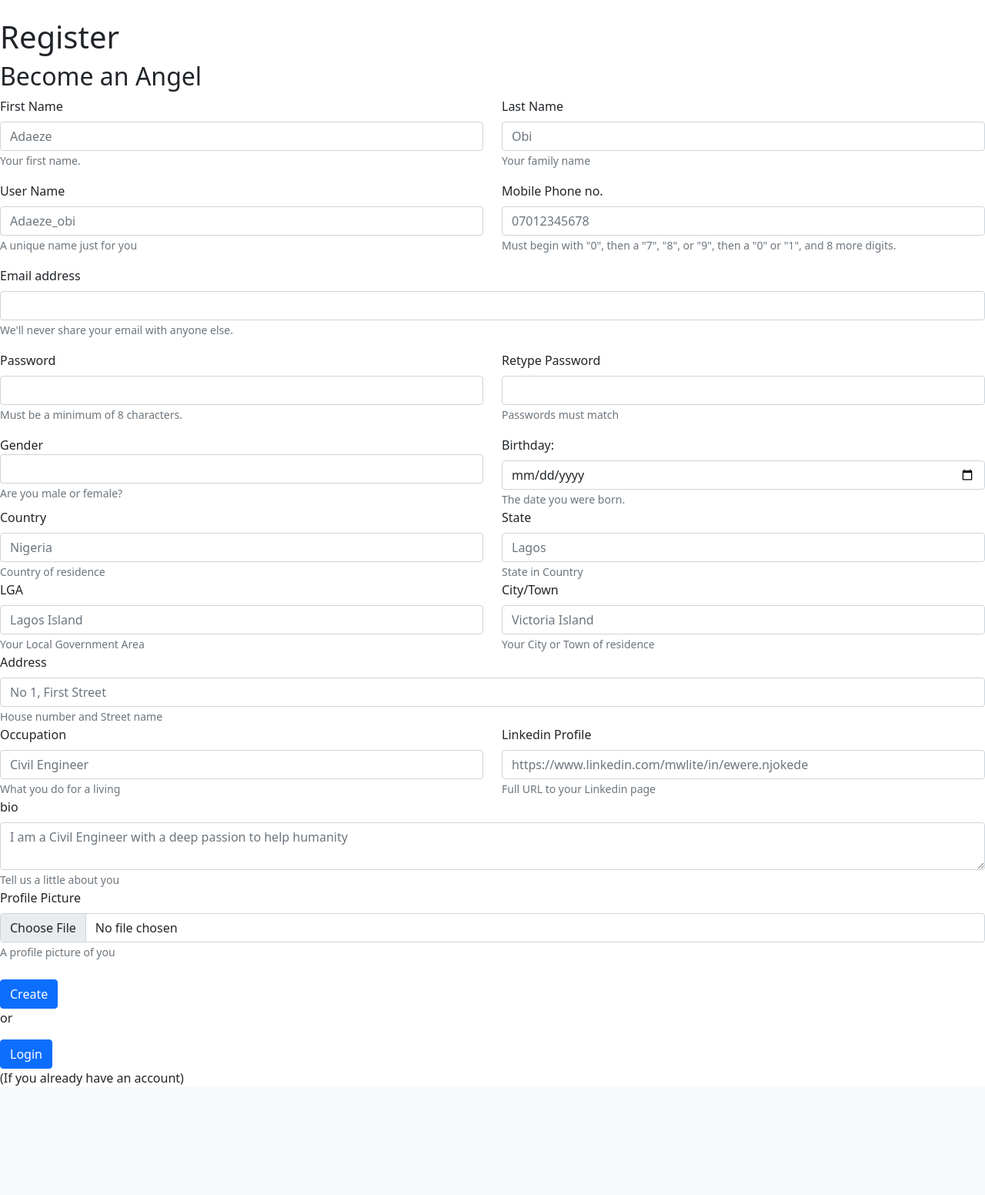
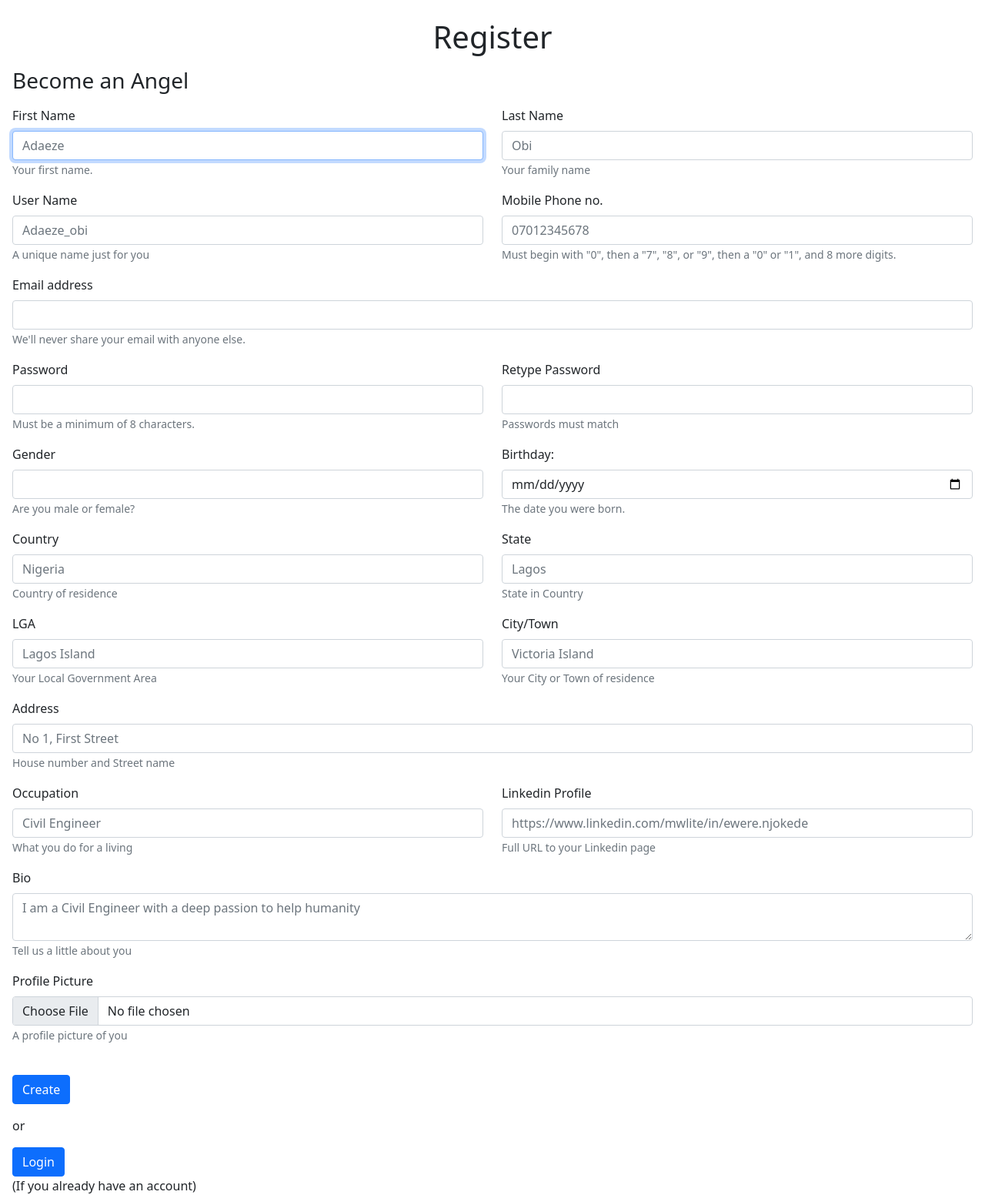
Before and after one commit to engrnonny/web50-capstone, a Django app: page /register in a window 1280 px wide. Shown: the part 56-1608 px from the top of the page at 77% size. Before the commit the page ends 1466 px from the top, so only its background shows below. Run offline with Django 3.2, Linux system fonts and the light colour scheme.

Commit message:
Started Frontend design

```diff
--- a/main/templates/main/about.html
+++ b/main/templates/main/about.html
@@ -6,8 +6,11 @@
 
 {% block body %}
     <main id="about-page">
-        <h1>
+        <h1 class="text-center">
             About MAG
         </h1>
+        <div class="card fs-6 lh-lg mb-4 p-2">
+            MAG (Make Africa Great) is a non-profit organization that is dedicated to the development of African countries and their people. Members make monthly donation (₦100) and these donations are used to carry out Causes. Causes are projects that can help people or the society, and are submitted by a registered MAG member. Upon approval, MAG members cast a single vote on their preferred Cause. The Causes with the highest votes, and which falls under the total money donated that month, gets to be executed. Causes could be anything from a dilapidated school, to road construction, to hiring legal counsels for the wrongfully accused, etc.
+        </div>
     </main>
 {% endblock %}
--- a/main/templates/main/layout.html
+++ b/main/templates/main/layout.html
@@ -109,8 +109,12 @@ Popup messages - JavaScript
         <span id="js-error">
         </span>
 
+
+        <div class="mx-3">
             {% block body %}
             {% endblock %}
+        </div>
+
 
         <script src="{% static 'main/index.js' %}"></script>
 
--- a/main/templates/main/login.html
+++ b/main/templates/main/login.html
@@ -6,7 +6,7 @@
 
 {% block body %}
     <main id="login-page">
-        <h1>
+        <h1 class="text-center">
             Login
         </h1>
         <form action="{% url 'login' %}" autocomplete="on" method="post">
--- a/main/templates/main/register.html
+++ b/main/templates/main/register.html
@@ -7,14 +7,14 @@
 {% block body %}
     {% if not user.is_authenticated %}
     <main id="register-page">
-        <h1>
+        <h1 class="text-center">
             Register
         </h1>
         <form action="{% url 'register' %}" autocomplete="on" enctype="multipart/form-data" method="post">
             {% csrf_token %}
-            <h2>
+            <h3 class="my-3">
                 Become an Angel
-            </h2>
+            </h3>
 
             <div class="mb-3 row">
 
@@ -23,7 +23,7 @@
                     <label for="reg-firstname" class="form-label">
                         First Name
                     </label>
-                    <input type="text" class="form-control" id="reg-firstname" aria-describedby="firstNameHelp" name="reg-firstname" placeholder="Adaeze" required>
+                    <input aria-describedby="firstNameHelp" autofocus class="form-control" id="reg-firstname" name="reg-firstname" placeholder="Adaeze" required type="text">
                     <small id="firstNameHelp" class="form-text">
                         Your first name.
                     </small>
@@ -104,14 +104,14 @@
 
             <div>
 
-                <div class="row">
+                <div class="mb-3 row">
 
                     <!-- Gender Selection -->
                     <div class="col">
-                        <label class="form-check-label" for="reg-gender">
+                        <label class="form-label" for="reg-gender">
                             Gender
                         </label>
-                        <select aria-describedby="genderHelp"  class="form-log form-control" id="reg-gender" name="reg-gender" list="gender" placeholder="Gender">
+                        <select aria-describedby="genderHelp"  class="form-control" id="reg-gender" name="reg-gender" list="gender" placeholder="Gender">
                             <option value=""></option>
                             <option value="Male">Male</option>
                             <option value="Female">Female</option>
@@ -133,7 +133,7 @@
                     </div>
                 </div>
 
-                <div class="row">
+                <div class="mb-3 row">
 
                     <!-- Country -->
                     <div class="col">
@@ -158,7 +158,7 @@
                     </div>
                 </div>
 
-                <div class="row">
+                <div class="mb-3 row">
 
                     <!-- LGA -->
                     <div class="col">
@@ -185,7 +185,7 @@
                 </div>
 
                 <!-- Address -->
-                <div>
+                <div class="mb-3">
                     <label for="reg-address" class="form-label">
                         Address
                     </label>
@@ -195,7 +195,7 @@
                     </small>
                 </div>
 
-                <div class="row">
+                <div class="mb-3 row">
 
                     <!-- Occupation -->
                     <div class="col">
@@ -222,9 +222,9 @@
                 </div>
 
                 <!-- Bio -->
-                <div>
+                <div class="mb-3">
                     <label for="reg-bio" class="form-label">
-                        bio
+                        Bio
                     </label>
                     <textarea aria-describedby="bioHelp" class="form-control" id="reg-bio" name="reg-bio" placeholder="I am a Civil Engineer with a deep passion to help humanity" type="text"></textarea>
                     <small id="bioHelp" class="form-text">
@@ -233,7 +233,7 @@
                 </div>
 
                 <!-- Profile Picture -->
-                <div>
+                <div class="mb-3">
                     <label for="reg-profile-pic" class="form-label">
                         Profile Picture
                     </label>
@@ -251,7 +251,7 @@
             </button>
 
         </form>
-        <p>or</p>
+        <div class="my-3">or</div>
         <div>
             <a class="btn btn-primary" href="{% url 'login' %}">
                 Login
```
Also changed, not shown: main/templates/main/index.html (+33 -16 lines), db.sqlite3. Lines whose indentation alone changed are shown as unchanged.
